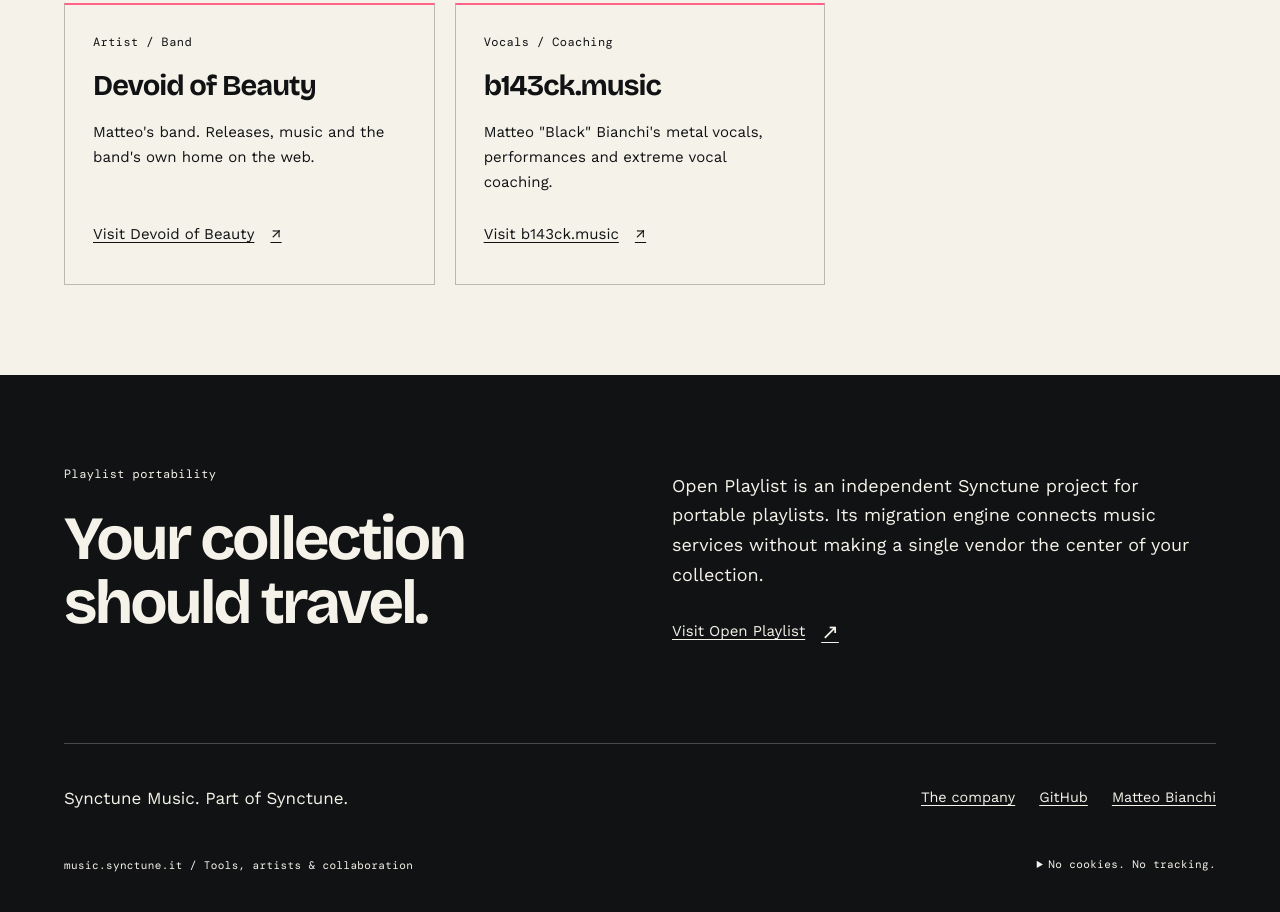
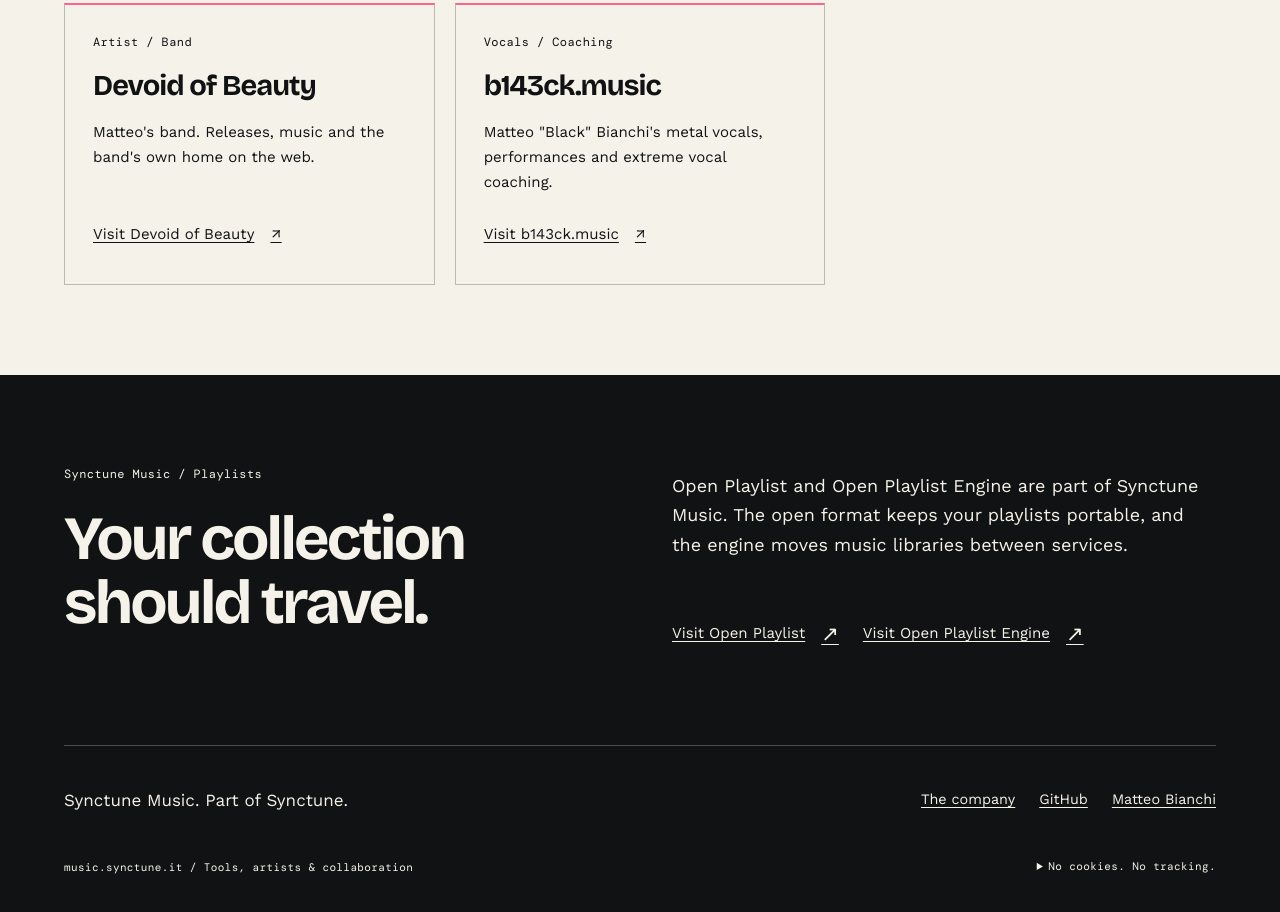
Before and after one commit to synctune-music/music.synctune.it, a plain HTML site: page index.html in a window 1280 px wide. Shown: the part 2613-3525 px from the top of the page. Drawn offline with Linux system fonts and the light colour scheme.

Commit message:
Include Open Playlist and its engine in Synctune Music

```diff
--- a/index.html
+++ b/index.html
@@ -3,7 +3,7 @@
 <head>
   <meta charset="utf-8">
   <meta name="viewport" content="width=device-width, initial-scale=1">
-  <meta name="description" content="Synctune Music: software for recording, vocals, stems, concert discovery and collaboration, alongside Matteo Bianchi's artist projects.">
+  <meta name="description" content="Synctune Music: software for recording, vocals, stems, portable playlists, concert discovery and collaboration, alongside Matteo Bianchi's artist projects.">
   <meta name="theme-color" content="#111214">
   <meta property="og:type" content="website">
   <meta property="og:title" content="Synctune Music | From the first take">
@@ -57,7 +57,7 @@
       </div>
     </section>
     <section class="section wrap" aria-labelledby="playlist-title">
-      <div class="split"><div><p class="eyebrow">Playlist portability</p><h2 id="playlist-title">Your collection<br>should travel.</h2></div><div class="split-copy"><p>Open Playlist is an independent Synctune project for portable playlists. Its migration engine connects music services without making a single vendor the center of your collection.</p><a class="text-link" href="https://playlist.synctune.it">Visit Open Playlist <span class="arrow" aria-hidden="true">&#8599;</span></a></div></div>
+      <div class="split"><div><p class="eyebrow">Synctune Music / Playlists</p><h2 id="playlist-title">Your collection<br>should travel.</h2></div><div class="split-copy"><p>Open Playlist and Open Playlist Engine are part of Synctune Music. The open format keeps your playlists portable, and the engine moves music libraries between services.</p><div class="actions"><a class="text-link" href="https://open-playlist.synctune.it">Visit Open Playlist <span class="arrow" aria-hidden="true">&#8599;</span></a><a class="text-link" href="https://op-engine.synctune.it">Visit Open Playlist Engine <span class="arrow" aria-hidden="true">&#8599;</span></a></div></div></div>
     </section>
   </main>
   <footer class="site-footer wrap">
```
Also changed, not shown: 1 other file.
